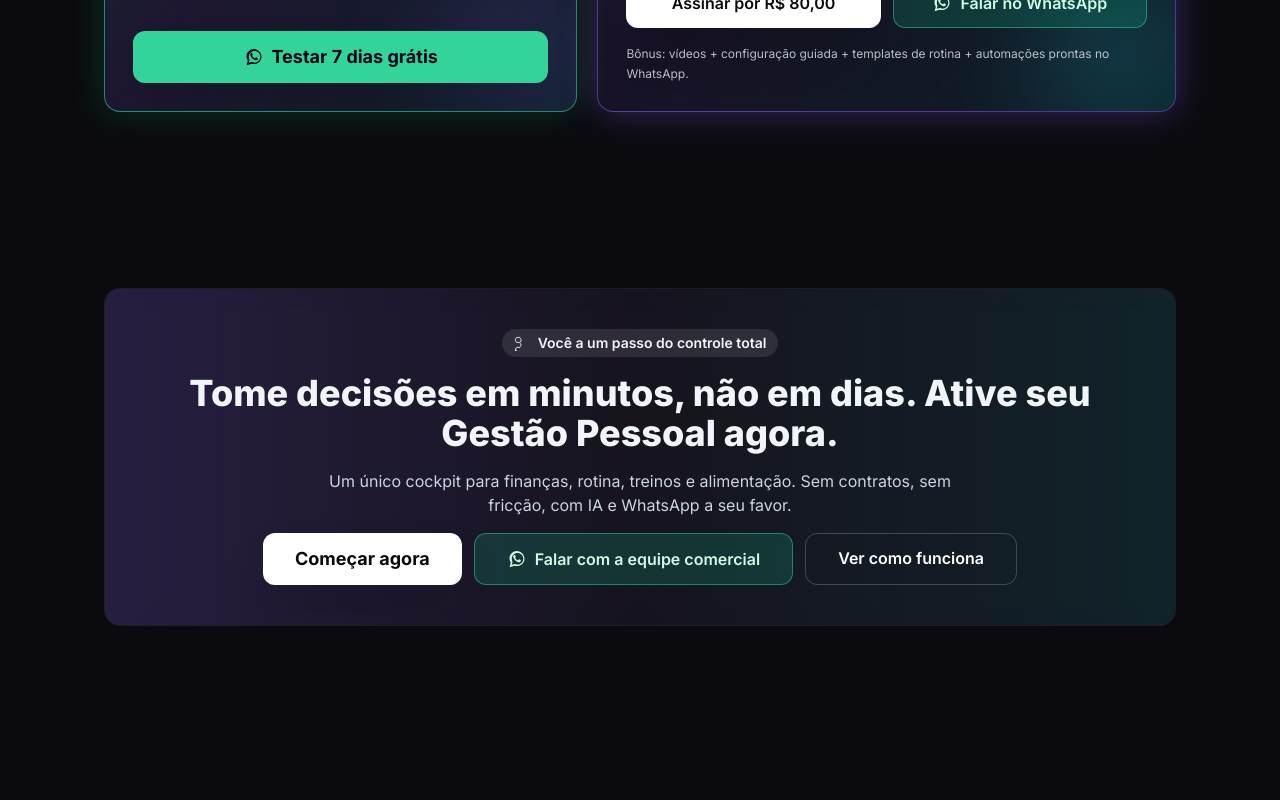
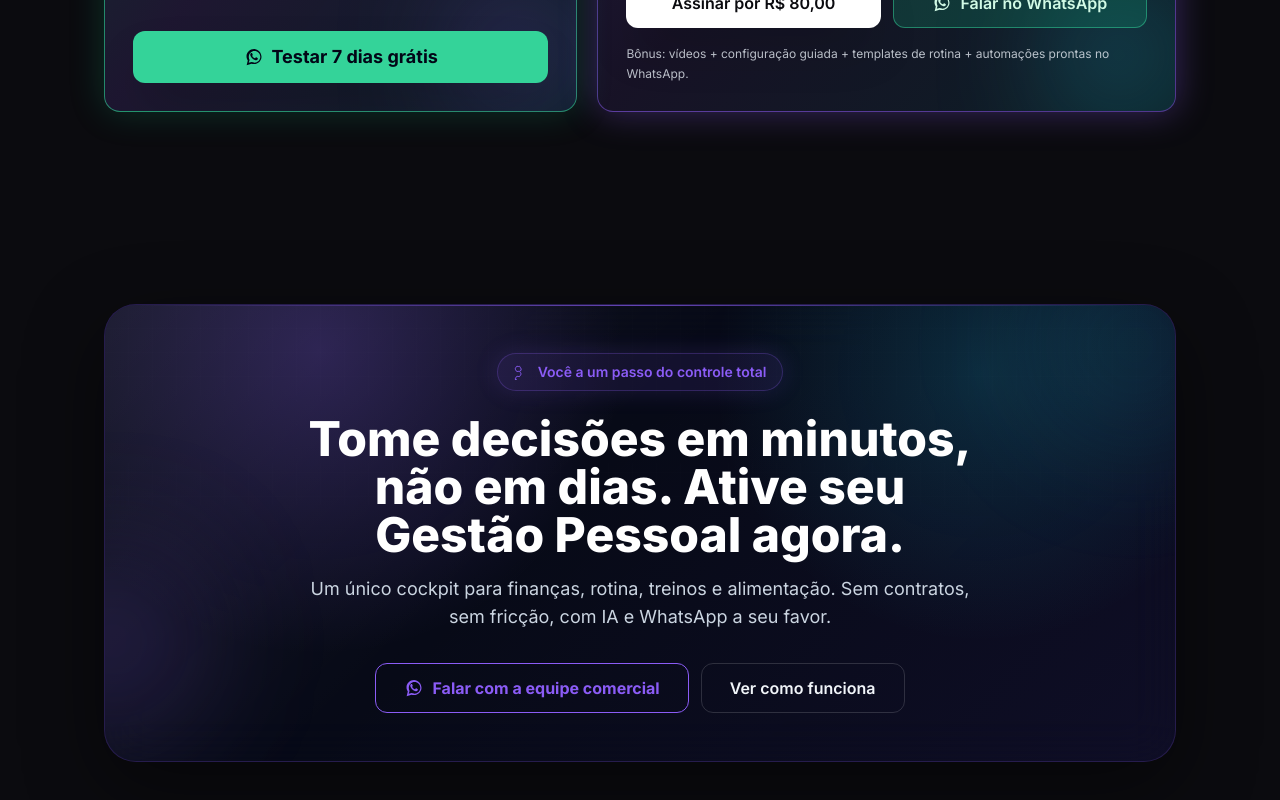
Before and after one commit to fa9958189/Gestao-Pessoal-Principal, a Next.js app: page / in a window 1280 px wide. Shown: the part 4302-5102 px from the top of the page. Built offline with nearby package versions, Linux system fonts and the light colour scheme.

Commit message:
Refine final CTA visual design

```diff
--- a/components/FinalCTA.tsx
+++ b/components/FinalCTA.tsx
@@ -8,46 +8,52 @@ type FinalCTAProps = {
 };
 
 export default function FinalCTA({ onOpenOverlay }: FinalCTAProps) {
+  void onOpenOverlay;
+
   return (
-    <section id="cta" className="section-shell py-20 text-center">
+    <section id="cta" className="section-shell py-20 md:py-24 text-center">
       <motion.div
-        initial={{ opacity: 0, scale: 0.97 }}
-        whileInView={{ opacity: 1, scale: 1 }}
-        viewport={{ once: true }}
-        transition={{ duration: 0.6 }}
-        className="relative overflow-hidden glass rounded-2xl p-10 border border-primary/30"
+        initial={{ opacity: 0, y: 24, scale: 0.98 }}
+        whileInView={{ opacity: 1, y: 0, scale: 1 }}
+        viewport={{ once: true, margin: "-80px" }}
+        transition={{ duration: 0.65, ease: "easeOut" }}
+        className="relative overflow-hidden rounded-[2rem] border border-primary/25 bg-slate-950/70 px-5 py-10 shadow-[0_24px_80px_rgba(0,0,0,0.45)] backdrop-blur-xl sm:px-8 sm:py-12 md:px-12 lg:px-16"
       >
-        <div className="absolute inset-0 bg-gradient-to-r from-primary/20 via-primary/5 to-accent/10 pointer-events-none" />
-        <div className="relative z-10 space-y-4">
-          <div className="inline-flex items-center gap-2 px-3 py-1 rounded-full bg-white/10 text-sm font-semibold">
-            <SparklesIcon className="w-4 h-4" /> Você a um passo do controle total
+        <div className="absolute inset-0 bg-[radial-gradient(circle_at_20%_10%,rgba(139,92,246,0.24),transparent_32%),radial-gradient(circle_at_82%_15%,rgba(34,211,238,0.16),transparent_28%),linear-gradient(135deg,rgba(255,255,255,0.08),rgba(255,255,255,0.01)_42%,rgba(139,92,246,0.08))] pointer-events-none" />
+        <div className="absolute inset-x-8 top-0 h-px bg-gradient-to-r from-transparent via-primary/70 to-transparent pointer-events-none" />
+        <div className="absolute -left-20 bottom-8 h-44 w-44 rounded-full bg-primary/20 blur-3xl pointer-events-none" />
+        <div className="absolute -right-16 -top-16 h-52 w-52 rounded-full bg-accent/10 blur-3xl pointer-events-none" />
+        <div className="absolute inset-0 grid-pattern opacity-30 [mask-image:linear-gradient(to_bottom,black,transparent_72%)] pointer-events-none" />
+
+        <div className="relative z-10 mx-auto flex max-w-3xl flex-col items-center gap-5 sm:gap-6">
+          <div className="inline-flex items-center gap-2 rounded-full border border-primary/25 bg-primary/10 px-4 py-2 text-xs font-semibold uppercase tracking-[0.16em] text-primary shadow-[0_0_24px_rgba(139,92,246,0.16)] sm:text-sm sm:normal-case sm:tracking-normal">
+            <SparklesIcon className="h-4 w-4" /> Você a um passo do controle total
           </div>
-          <h2 className="text-3xl md:text-4xl font-extrabold leading-tight">
-            Tome decisões em minutos, não em dias. Ative seu Gestão Pessoal agora.
-          </h2>
-          <p className="text-slate-300 max-w-2xl mx-auto">
-            Um único cockpit para finanças, rotina, treinos e alimentação. Sem contratos, sem fricção, com IA e
-            WhatsApp a seu favor.
-          </p>
-          <div className="flex flex-col sm:flex-row gap-3 justify-center">
-            <button
-              type="button"
-              onClick={onOpenOverlay}
-              aria-label="Começar agora e abrir a etapa de finalização"
-              className="px-8 py-3 rounded-xl bg-white text-dark font-bold text-lg shadow-2xl transition hover:-translate-y-0.5"
-            >
-              Começar agora
-            </button>
+
+          <div className="space-y-4">
+            <h2 className="text-balance text-3xl font-extrabold leading-tight text-white sm:text-4xl md:text-5xl">
+              Tome decisões em minutos, não em dias. Ative seu Gestão Pessoal agora.
+            </h2>
+            <p className="mx-auto max-w-2xl text-base leading-7 text-slate-300 md:text-lg">
+              Um único cockpit para finanças, rotina, treinos e alimentação. Sem contratos, sem fricção, com IA e
+              WhatsApp a seu favor.
+            </p>
+          </div>
+
+          <div className="mt-2 flex w-full flex-col items-stretch justify-center gap-3 sm:w-auto sm:flex-row sm:items-center">
             <a
               href="https://wa.me/5563992393705?text=%C3%93l%C3%A1!%20Tenho%20interesse%20no%20Gest%C3%A3o%20Pessoal%20e%20vim%20pelo%20site.%20Gostaria%20de%20mais%20informa%C3%A7%C3%B5es."
               target="_blank"
               rel="noopener noreferrer"
               aria-label="Falar com a equipe comercial pelo WhatsApp"
-              className="px-8 py-3 rounded-xl bg-emerald-500/20 text-emerald-100 border border-emerald-400/50 font-semibold flex items-center justify-center gap-2 hover:-translate-y-0.5 transition"
+              className="inline-flex min-h-12 items-center justify-center gap-2 rounded-xl border border-primary px-6 py-3 font-bold text-primary transition duration-300 hover:-translate-y-0.5 hover:bg-primary hover:text-slate-950 hover:shadow-[0_0_26px_rgba(139,92,246,0.35)] focus:outline-none focus:ring-2 focus:ring-primary/60 focus:ring-offset-2 focus:ring-offset-slate-950 sm:px-7"
             >
-              <WhatsAppIcon className="w-5 h-5" /> Falar com a equipe comercial
+              <WhatsAppIcon className="h-5 w-5" /> Falar com a equipe comercial
             </a>
-            <a href="#solucao" className="px-8 py-3 rounded-xl border border-white/20 text-white font-semibold">
+            <a
+              href="#solucao"
+              className="inline-flex min-h-12 items-center justify-center rounded-xl border border-white/15 px-6 py-3 font-semibold text-slate-100 transition duration-300 hover:-translate-y-0.5 hover:border-white/30 hover:bg-white/5 focus:outline-none focus:ring-2 focus:ring-white/30 focus:ring-offset-2 focus:ring-offset-slate-950 sm:px-7"
+            >
               Ver como funciona
             </a>
           </div>
```
